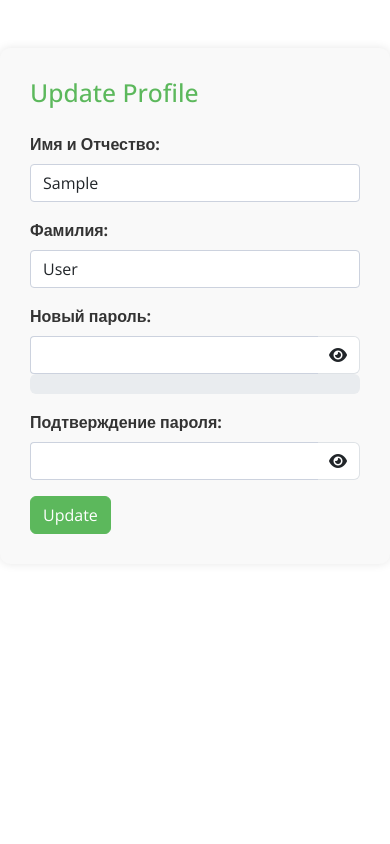
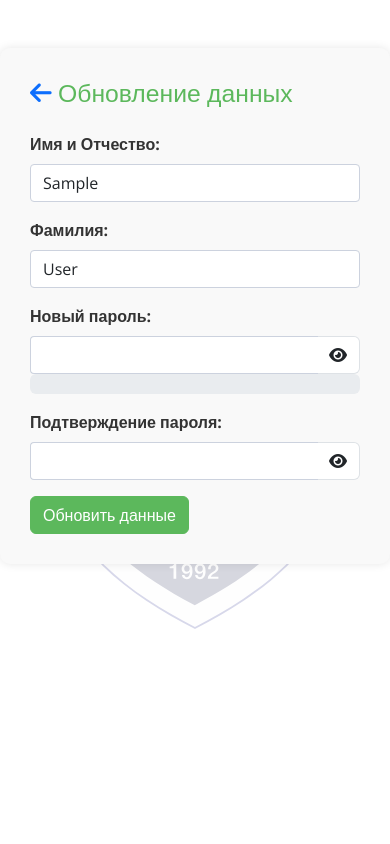
Before and after one commit to BladEvgen/Work_projects, a Django app: a page that uses ochered/templates/change_data.html in a window 390 px wide. Run offline with Django 5.2, Linux system fonts and the light colour scheme; the visitor is signed in with stand-in values (Sample User, id 1); some libraries are stand-ins or nearby versions.

Commit message:
added button for return back

```diff
--- a/ochered/templates/change_data.html
+++ b/ochered/templates/change_data.html
@@ -3,6 +3,37 @@
 {% load static %}
 {% block main %}
 <style>
+  body {
+    background: url("{% static 'media/Logo.svg' %}") no-repeat center center fixed;
+    background-size: 950px;
+    background-blend-mode: overlay;
+    background-color: rgba(255, 255, 255, 0.8);
+  }
+
+  @media (max-width: 1200px) {
+    body {
+      background-size: 800px;
+    }
+  }
+
+  @media (max-width: 992px) {
+    body {
+      background-size: 650px;
+    }
+  }
+
+  @media (max-width: 768px) {
+    body {
+      background-size: 500px;
+    }
+  }
+
+  @media (max-width: 576px) {
+    body {
+      background-size: 400px;
+    }
+  }
+
   .form-control:focus {
     border-color: #5cb85c;
     box-shadow: 0 0 0 0.2rem rgba(40, 167, 69, 0.25);
@@ -83,7 +114,13 @@
 </style>
 
 <div class="container mt-5">
-  <h2 class="mb-4">Update Profile</h2>
+  <div>
+    <h2 class="mb-4"><a href="{% url 'profile' username=request.user.username %}" class="text-primary back-icon">
+        <i class="fa-solid fa-arrow-left"></i></a>
+      Обновление данных
+    </h2>
+
+  </div>
   <form method="post" enctype="multipart/form-data">
     {% csrf_token %}
 
@@ -119,7 +156,7 @@
       <small id="confirmPasswordHelp" class="form-text error-message"></small>
     </div>
 
-    <button type="submit" id="registerBtn" class="btn btn-primary" disabled>Update</button>
+    <button type="submit" id="registerBtn" class="btn btn-primary" disabled>Обновить данные</button>
   </form>
 </div>
 <script src="{% static 'js/validate_password.js' %}"></script>
```
